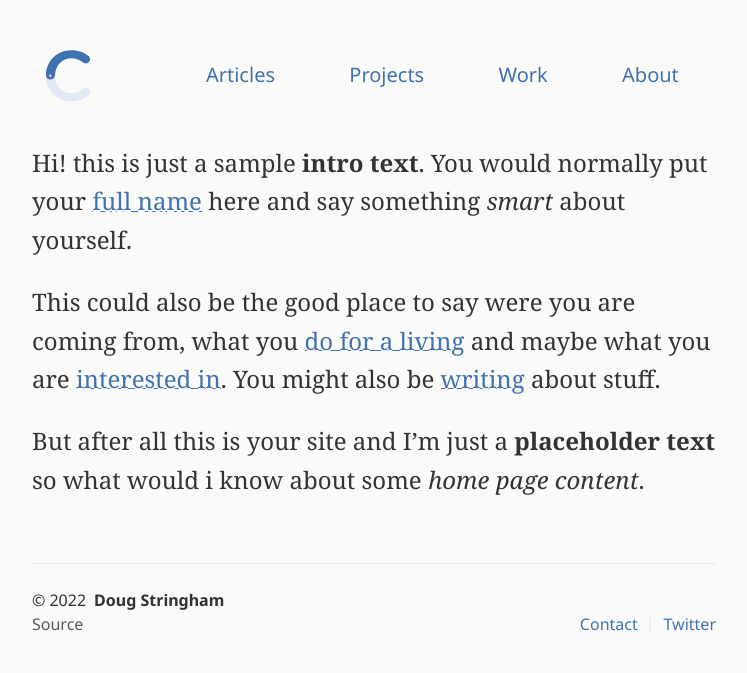
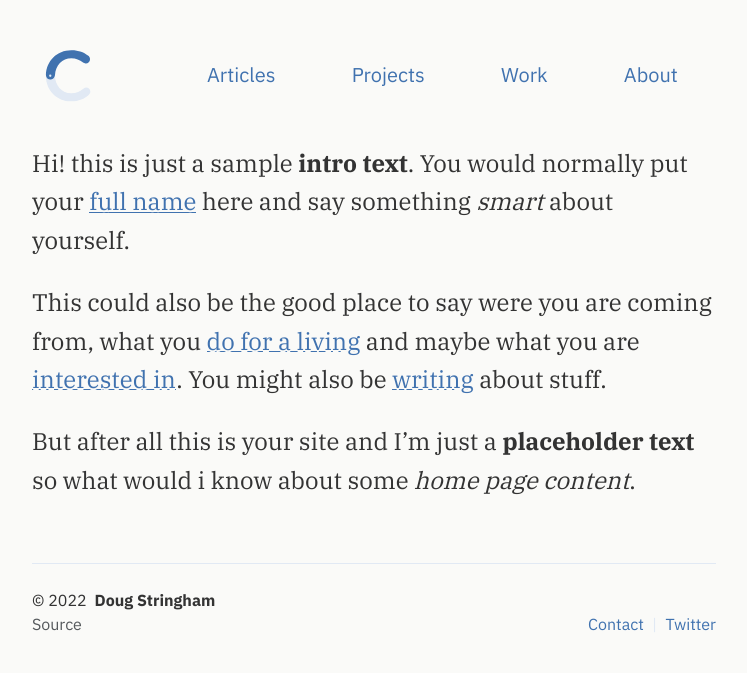
Before and after one commit to intrpr/services, a Jekyll site: the page built from index.md, in a window 1280 px wide. Shown: the top 673 px of the page, without its empty margins (266-1013 px from the left). Built offline with Jekyll 4.4.1, drawn with Linux system fonts in a browser that asks for light colours.

Commit message:
typography changes

```diff
--- a/_includes/head.html
+++ b/_includes/head.html
@@ -15,7 +15,9 @@
   <link rel="canonical" href="{{ page.url | replace:'index.html','' | prepend: site.baseurl | prepend: site.url }}">
   <link rel="alternate" type="application/rss+xml" title="{{ site.title }}" href="{{ "/feed.xml" | prepend: site.baseurl | prepend: site.url }}">
 
-  <link href="https://fonts.googleapis.com/css?family=Noto+Sans:400,700|Noto+Serif:400,400i,700" rel="stylesheet">
+  <link rel="preconnect" href="https://fonts.googleapis.com">
+  <link rel="preconnect" href="https://fonts.gstatic.com" crossorigin>
+  <link href="https://fonts.googleapis.com/css2?family=IBM+Plex+Sans:wght@400;700&family=IBM+Plex+Serif:wght@400;700&display=swap" rel="stylesheet">
 
   <!-- Favicons -->
   <link rel="apple-touch-icon" href="{{ site.baseurl }}/assets/img/apple-touch-icon.png">
--- a/_sass/_variables.scss
+++ b/_sass/_variables.scss
@@ -47,9 +47,9 @@ $border-radius-sm:          .2rem;
 $border-radius-lg:          .3rem;
 
 // GLOBALS - FONTS ------------------
-$font-family:               "Noto Serif", serif;
-$font-family-monospace:     Menlo, Monaco, Consolas, "Liberation Mono", "Courier New", monospace;
-$font-heading:              "Noto Sans", sans-serif;
+$font-family:               'IBM Plex Serif', serif;
+$font-family-monospace:     Menlo, Monaco, Consolas, 'Liberation Mono', 'Courier New', monospace;
+$font-heading:              'IBM Plex Sans', sans-serif;
 // make sure to change google fonts embed/@import code in /_includes/header.html
 
 $lh:                        1.5;
```
